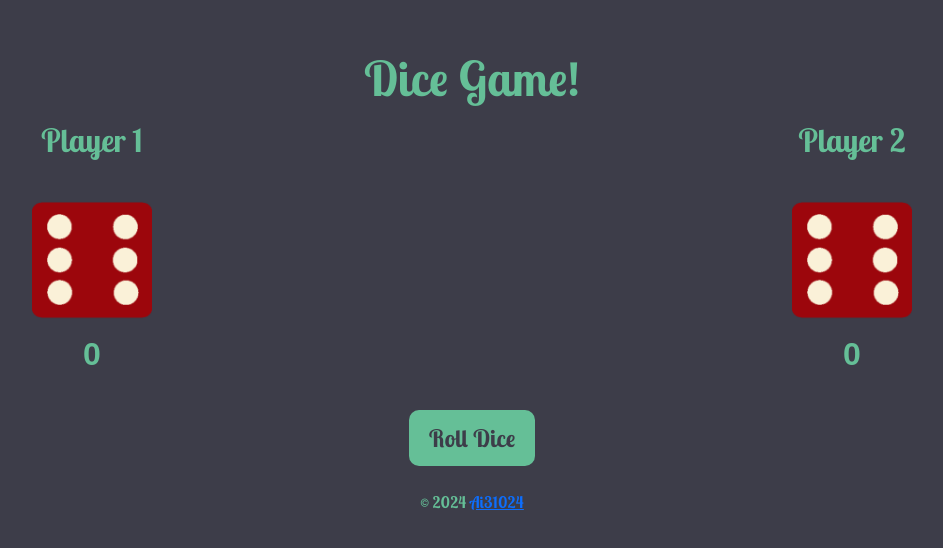
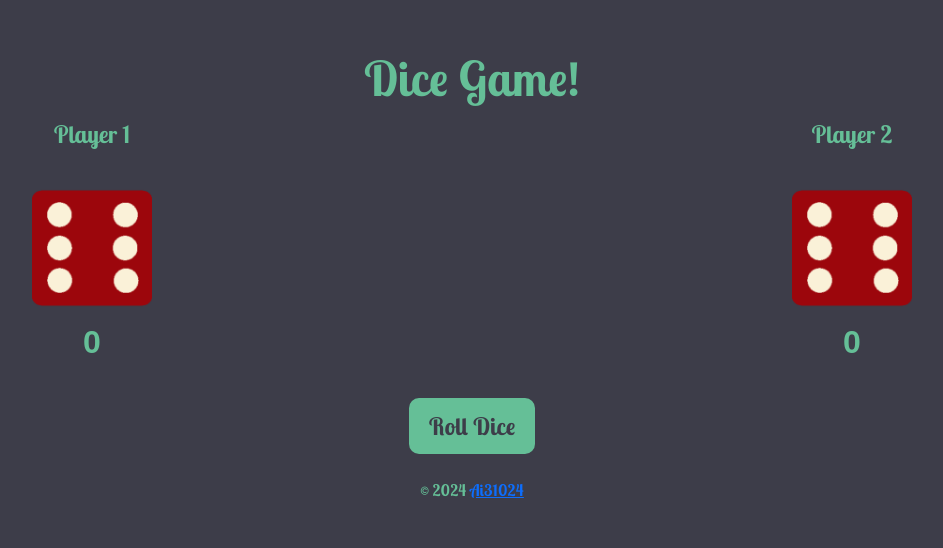
Before and after one commit to Ai31024/RollTheDice, a plain HTML site: page index.html in a window 1280 px wide. Shown: the whole page, without its empty margins (168-1111 px from the left). Drawn offline with nearby package versions, Linux system fonts and the light colour scheme.

Commit message:
Player font-size change

```diff
--- a/style.css
+++ b/style.css
@@ -17,7 +17,7 @@ h1 {
 
 /* Custom size class to adjust font size for player labels */
 .custom-size {
-  font-size: 2rem; /* Adjust font size to emphasize player names */
+  font-size: 1.5rem; /* Adjust font size to emphasize player names */
 }
 
 /* Custom Color Class */
```
